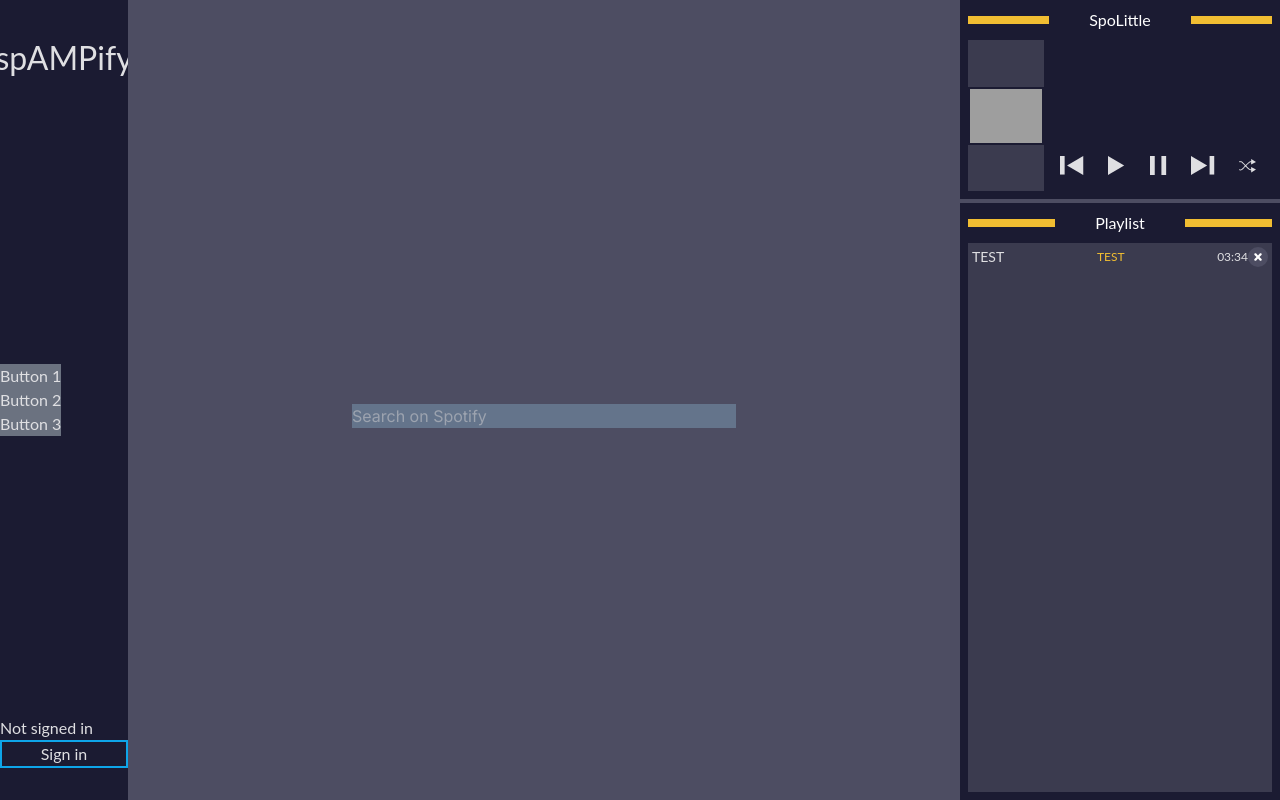
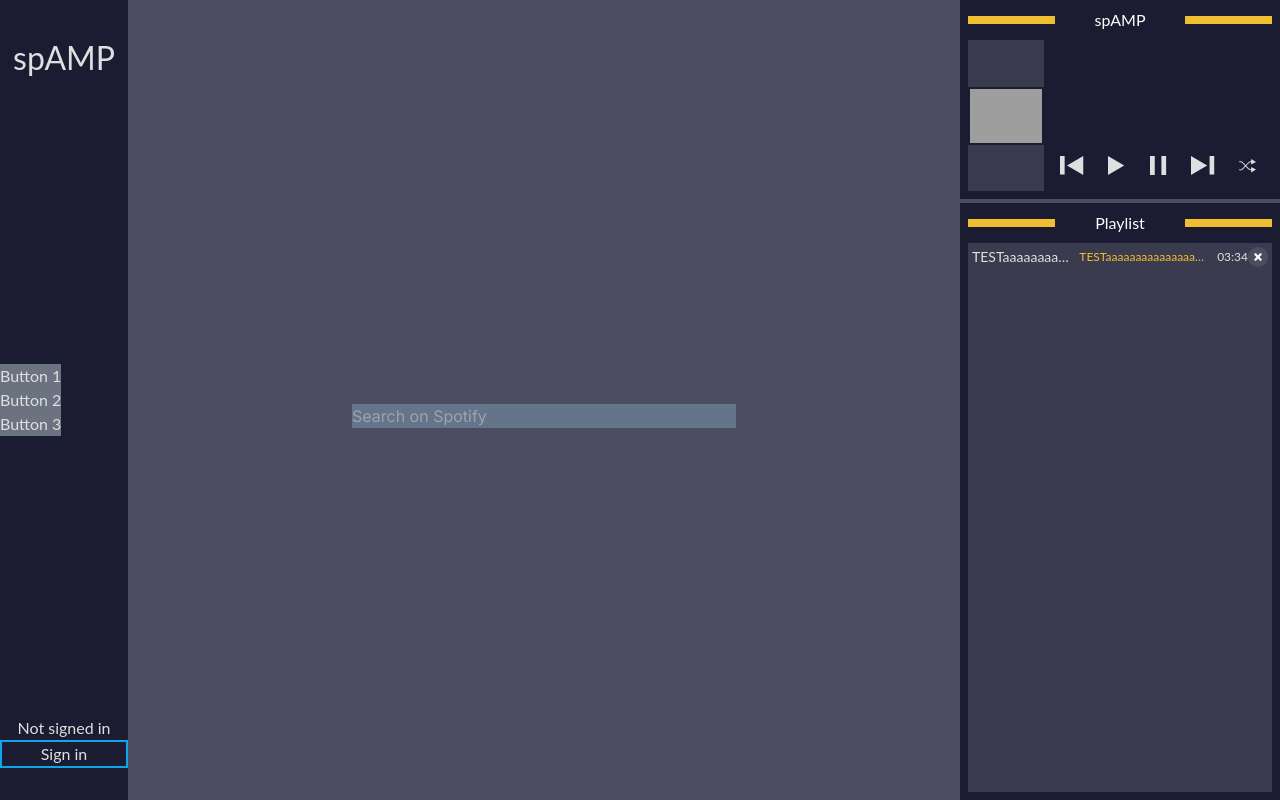
Before and after one commit to kabaskill/spotiny, a Next.js app: page / in a window 1280 px wide. Built offline with nearby package versions, Linux system fonts and the light colour scheme; no server answers; grey boxes are pictures that could not be loaded.

Commit message:
various fixes

```diff
--- a/components/LeftPane.tsx
+++ b/components/LeftPane.tsx
@@ -8,7 +8,7 @@ export default function LeftPane() {
   return (
     <nav className="bg-background sticky top-0 left-0 min-w-full flex flex-col justify-between py-8">
       <header className=" flex justify-center ">
-        <h1>spAMPify</h1>
+        <h1>spAMP</h1>
       </header>
       <ul className="flex flex-col justify-around">
         <li>
--- a/components/Login.tsx
+++ b/components/Login.tsx
@@ -6,7 +6,7 @@ export default function Component() {
   if (session.status === "authenticated") {
     return (
       <div className="flex flex-col">
-        <p>Signed in as {session.data?.user?.email}</p>
+        <p className="text-center">Signed in as {session.data?.user?.email}</p>
         <button className="border-2 border-sky-500" onClick={() => signOut()}>
           Sign out
         </button>
@@ -15,7 +15,7 @@ export default function Component() {
   }
   return (
     <div className="flex flex-col">
-      <p>Not signed in</p>
+      <p className='text-center'>Not signed in</p>
       <button className="border-2 border-sky-500" onClick={() => signIn()}>
         Sign in
       </button>
--- a/components/MusicPlayer.tsx
+++ b/components/MusicPlayer.tsx
@@ -75,7 +75,7 @@ export default function MusicPlayer({ data }: any) {
           },
           href: "https://api.spotify.com/v1/artists/1dfeR4HaWDbWqFHLkxsg1d",
           id: "1dfeR4HaWDbWqFHLkxsg1d",
-          name: "TEST",
+          name: "TESTaaaaaaaaaaaaaaaaaaaaaaaaaaaaaaaaaaaaaaaaaaaaa",
           type: "artist",
           uri: "spotify:artist:1dfeR4HaWDbWqFHLkxsg1d",
         },
@@ -93,7 +93,7 @@ export default function MusicPlayer({ data }: any) {
       href: "https://s3.amazonaws.com/org.freecodecamp.mp3-player-project/scratching-the-surface.mp3",
       id: "TESTTTTTT11111",
       is_local: false,
-      name: "TEST",
+      name: "TESTaaaaaaaaaaaaaaaaaaaaaaaaaaaa",
       popularity: 77,
       preview_url: null,
       track_number: 3,
@@ -158,7 +158,7 @@ export default function MusicPlayer({ data }: any) {
         <div className="flex justify-center items-center w-full  bg-background">
           <div className="h-[8px] w-[40%]  bg-highlight"></div>
 
-          <h2 className="text-secondary mx-10">SpoLittle</h2>
+          <h2 className="text-secondary mx-10">spAMP</h2>
 
           <div className="h-[8px] w-[40%] bg-highlight"></div>
         </div>
@@ -287,16 +287,16 @@ export default function MusicPlayer({ data }: any) {
 
           <div className="h-[8px] w-[40%]  bg-highlight"></div>
         </div>
-        <ul className="  h-full overflow-auto bg-foreground flex flex-col w-full justify-start list-none  ">
+        <ul className="  h-full overflow-auto bg-foreground flex flex-col w-full list-none  ">
           {playlist.map((song) => (
-            <li key={song.id} className=" outline-highlight flex  justify-between items-center p-1">
+            <li key={song.id} className=" outline-highlight  flex  justify-between items-center p-1">
               <button
-                className="w-full h-full flex items-center justify-between gap-2 focus:bg-slate-800"
+                className="w-4/5 h-full flex flex-auto items-center gap-2 focus:bg-slate-800"
                 onClick={() => playHandler(song.id || "")}
               >
-                <span className="text-sm/4">{song.name}</span>
-                <span className="text-xs/4 text-highlight text-left">{song.artists[0].name}</span>
-                <span className="text-xs ">{formatMsToMin(song.duration_ms)}</span>
+                <span className="text-sm/4 overflow-hidden whitespace-nowrap overflow-ellipsis">{song.name}</span>
+                <span className="text-xs/4 overflow-hidden whitespace-nowrap overflow-ellipsis text-highlight">{song.artists[0].name}</span>
+                <span className="text-xs text-right flex-1">{formatMsToMin(song.duration_ms)}</span>
               </button>
               <button
                 onClick={() => deleteSong(song.id || "")}
--- a/components/ResultsSection.tsx
+++ b/components/ResultsSection.tsx
@@ -60,22 +60,19 @@ export default function ResultsSection({ data }: SearchResultsProps) {
 function CardList<T>({ dataKey, listTitle }: CardListProps<T>) {
   return (
     <>
-      <h3 className="text-2xl">{listTitle}</h3>
-      <ul className="max-w-full flex flex-wrap gap-2">
+      <h3 >{listTitle}</h3>
+      <ul className="max-w-full h-full  gap-2 overflow-auto">
         {dataKey?.items.map((item: T) => (
           <li key={(item as any).id}>
-            <Link
-              href={(item as any).href}
-              className="flex flex-col w-[200px] border-slate-800 border-2 p-4 "
-            >
+            <Link href={(item as any).href} className="flex flex-col p-4 ">
               <Image
-                src={(item as any).images[0].url}
+                src={(item as any).images[0].url ? (item as any).images[0].url : ""}
                 alt={(item as any).name}
-                width={(item as any).images[0].width ? (item as any).images[0].width : 640}
-                height={(item as any).images[0].height ? (item as any).images[0].height : 640}
+                width={256}
+                height={256}
                 className="aspect-square object-cover"
               />
-              <p className="mt-4 truncate text-ellipsis max-w-full">{(item as any).name}</p>
+              <p className="mt-4 truncate text-ellipsis">{(item as any).name}</p>
             </Link>
           </li>
         ))}
@@ -87,7 +84,7 @@ function CardList<T>({ dataKey, listTitle }: CardListProps<T>) {
 function TrackList<T>({ dataKey, listTitle }: CardListProps<T>) {
   return (
     <>
-      <h3 className="text-2xl">{listTitle}</h3>
+      <h3 >{listTitle}</h3>
       <ul className="max-w-full flex-col">
         {dataKey?.items.map((item: T) => (
           <li key={(item as any).id}>
--- a/components/ui/tabs.tsx
+++ b/components/ui/tabs.tsx
@@ -107,7 +107,7 @@ export const FadeInDiv = ({
           layoutId={tab.value}
           style={{
             scale: 1 - idx * 0.1,
-            top: hovering ? idx * -50 : 0,
+            top: idx * -50 ,       // hovering ? idx * -50 : 0
             zIndex: -idx,
             opacity: idx < 3 ? 1 - idx * 0.1 : 0,
           }}
--- a/pages/index.tsx
+++ b/pages/index.tsx
@@ -20,12 +20,12 @@ export default function Home() {
     data: searchResults,
     isLoading,
     error,
-  } = useSWR(debouncedQuery.length > 2 ? `/api/search?query=${debouncedQuery}` : null);
+  } = useSWR<SpotifyApi.SearchResponse>(debouncedQuery.length > 2 ? `/api/search?query=${debouncedQuery}` : null);
 
   useEffect(() => {
     const delayTimer = setTimeout(() => {
       setDebouncedQuery(searchQuery);
-    }, 300);
+    }, 500);
 
     return () => clearTimeout(delayTimer);
   }, [searchQuery]);
@@ -36,7 +36,7 @@ export default function Home() {
         <LeftPane />
 
         <main
-          className={`pt-8 px-8 ${inter.className} bg-appbackground overflow-auto w-full sticky  flex flex-col justify-center items-center`}
+          className={`pt-8 px-8 ${inter.className} bg-appbackground overflow-auto w-full sticky flex flex-col justify-center items-center`}
         >
           <input
             type="text"
@@ -59,7 +59,7 @@ export default function Home() {
         </main>
 
         <aside className="overflow-auto sticky">
-          <MusicPlayer data={searchResults ? searchResults.tracks.items : []} />
+          <MusicPlayer data={searchResults ? searchResults.tracks?.items : []} />
         </aside>
       </div>
     </>
```
